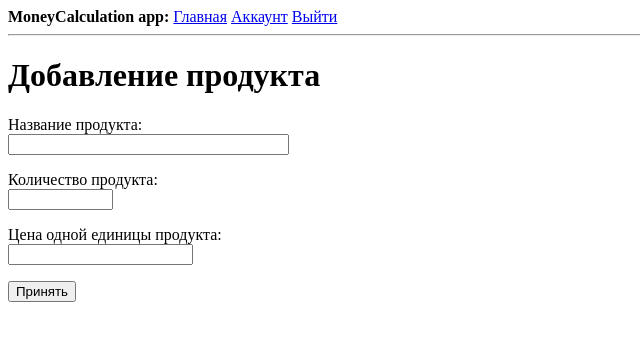
After one commit to sorokovikov/money-calculation, a Flask app: page /add_product in a window 1280 px wide. The commit adds this page. Shown: the top 341 px of the page, without its empty margins (0-640 px from the left). Run offline with Flask 2, Linux system fonts and the light colour scheme; the visitor is signed in with stand-in values (Sample User, id 1); data comes from the database, SQL or seed files in the repository.

Commit message:
Add products adding

```diff
--- a/app/forms.py
+++ b/app/forms.py
@@ -1,6 +1,8 @@
+from wsgiref import validate
+
 from flask_wtf import FlaskForm
 from wtforms import StringField, PasswordField, BooleanField, SubmitField, TextAreaField
-from wtforms.validators import ValidationError, DataRequired, Email, EqualTo, Length
+from wtforms.validators import ValidationError, DataRequired, Email, EqualTo, Length, Regexp
 from app.models import User
 
 
@@ -50,3 +52,12 @@ class EditProfileForm(FlaskForm):
                 wrong_name = self.username.data
                 self.username.data = self.original_username
                 raise ValidationError('Логин "{}" уже занят. Пожалуйста, придумайте другой.'.format(wrong_name))
+
+
+class AddProductForm(FlaskForm):
+    product_name = StringField('Название продукта:', validators=[DataRequired()])
+    count = StringField('Количество продукта:', validators=[DataRequired(),
+                                                            Regexp(regex=r'\d', message='Введите число')])
+    price = StringField('Цена одной единицы продукта:', validators=[DataRequired(),
+                                                                    Regexp(regex=r'\d', message='Введите число')])
+    submit = SubmitField('Принять')
--- a/app/models.py
+++ b/app/models.py
@@ -43,4 +43,4 @@ class Product(db.Model):
     user_id = db.Column(db.Integer, db.ForeignKey('users.id'))
 
     def __repr__(self):
-        return '<Food {}>'.format(self.name)
+        return '<Product {}>'.format(self.name)
--- a/app/routes.py
+++ b/app/routes.py
@@ -95,6 +95,20 @@ def new_person():
     return render_template('new_person.html', form=form)
 
 
+@app.route('/add_product', methods=['GET', 'POST'])
+@login_required
+def add_product():
+    form = forms.AddProductForm()
+    if form.validate_on_submit():
+        product = Product(product_name=form.product_name.data, count=int(form.count.data),
+                          price=int(form.price.data), user_id=current_user.id)
+        db.session.add(product)
+        db.session.commit()
+        flash('Продукт успешно добавлен.')
+        return redirect(url_for('index'))
+    return render_template('add_product.html', form=form)
+
+
 @app.route('/add_person', methods=['POST'])
 def add_person():
     data = request.json
--- /dev/null
+++ b/app/templates/add_product.html
@@ -0,0 +1,30 @@
+{% extends "base.html" %}
+{% block title %}Добавить продукт{% endblock%}
+{% block body %}
+    <h1>Добавление продукта</h1>
+    <form action="" method="POST">
+        {{ form.hidden_tag() }}
+        <p>
+            {{ form.product_name.label }}<br>
+            {{ form.product_name(size=32) }}<br>
+            {% for error in form.product_name.errors %}
+            <span style="color: red;">[{{ error }}]</span>
+            {% endfor %}
+        </p>
+        <p>
+            {{ form.count.label }}<br>
+            {{ form.count(size=10) }}<br>
+            {% for error in form.count.errors %}
+            <span style="color: red;">[{{ error }}]</span>
+            {% endfor %}
+        </p>
+        <p>
+            {{ form.price.label }}<br>
+            {{ form.price(size=20) }}<br>
+            {% for error in form.price.errors %}
+            <span style="color: red;">[{{ error }}]</span>
+            {% endfor %}
+        </p>
+        <p>{{ form.submit() }}</p>
+    </form>
+{% endblock %}
--- a/app/templates/user.html
+++ b/app/templates/user.html
@@ -10,6 +10,7 @@
                 {% if user.last_seen %}<p>Был в сети: {{ user.last_seen }}</p>{% endif %}
                 {% if user == current_user %}
                 <p><a href="{{ url_for('edit_profile') }}">Редактировать профиль</a></p>
+                <p><a href="{{ url_for('add_product') }}">Добавить продукт</a></p>
                 {% endif %}
             </td>
         </tr>
--- a/migrations/versions/c73915abdb9e_rename_food_table.py
+++ b/migrations/versions/c73915abdb9e_rename_food_table.py
@@ -18,11 +18,11 @@ depends_on = None
 
 def upgrade():
     # ### commands auto generated by Alembic - please adjust! ###
+    with op.batch_alter_table('food') as batch_op:
+        batch_op.alter_column('food_name', new_column_name='product_name')
+
     op.rename_table('user', 'users')
     op.rename_table('food', 'products')
-
-    with op.batch_alter_table('products') as batch_op:
-        batch_op.alter_column('food_name', new_column_name='product_name')
     # ### end Alembic commands ###
 
 
```
